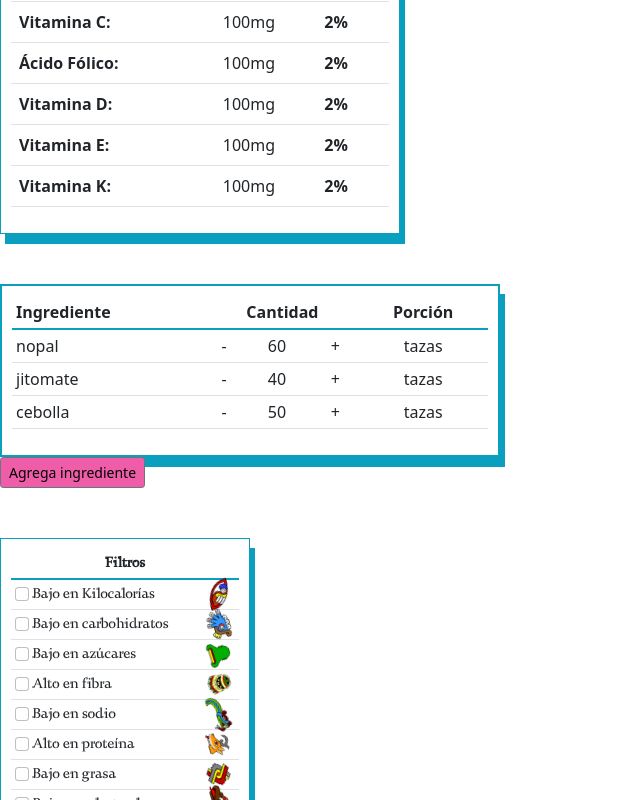
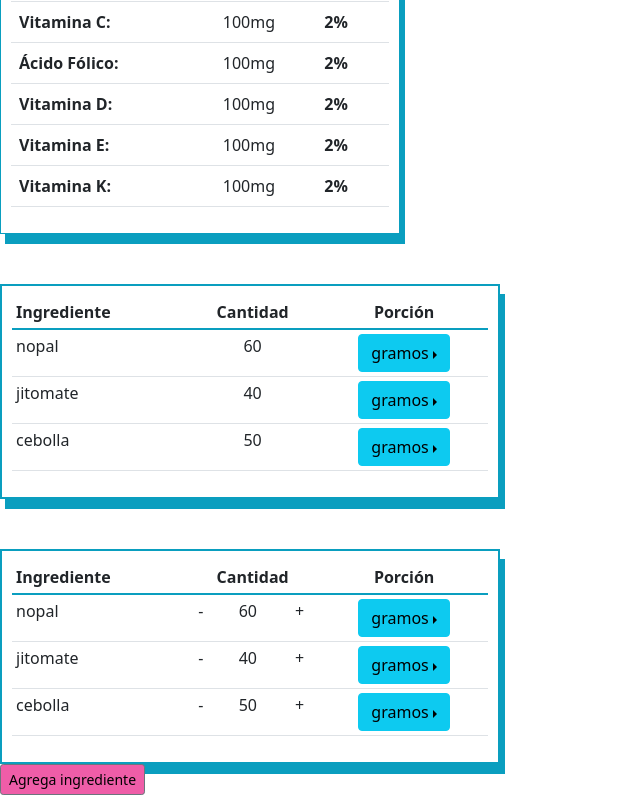
Before and after one commit to KoobenNutriapp/kooben-front, a React (Create React App) app: page / in a window 1280 px wide. Shown: the part 2000-2800 px from the top of the page, without its empty margins (0-640 px from the left). Built offline with nearby package versions, Linux system fonts and the light colour scheme.

Commit message:
Add static ingredients table

```diff
--- a/src/App.js
+++ b/src/App.js
@@ -3,8 +3,9 @@ import NavBar from './components/NavBar'
 import Buttons from "./components/Buttons/";
 import NutFactTable from './components/NutFactTable';
 import Pills from "./components/Pills/";
-import IngredientsTable from "./components/IngredientsTable";
+import IngredientsDynamicTable from "./components/IngredientsDynamicTable";
 import FiltersTable from './components/FiltersTable';
+import IngredientsStaticTable from './components/IngredientsStaticTable';
 
 function App() {
 
@@ -84,7 +85,7 @@ function App() {
 
 
       <Buttons
-        children="Haz favor de exportar"
+        children="Crear receta"
         size="sm"
         color="mexican-pink"
       />
@@ -194,7 +195,13 @@ function App() {
 
 <div className="tempDivider"></div>
 
-      <IngredientsTable
+      <IngredientsStaticTable
+        ingredients={ingredients}
+      />
+
+<div className="tempDivider"></div>
+
+      <IngredientsDynamicTable
         ingredients={ingredients}
       />
 
--- a/src/components/FiltersTable/index.js
+++ b/src/components/FiltersTable/index.js
@@ -1,13 +1,14 @@
-import { Table,Label,Input } from "reactstrap";
+import { Table, Label, Input } from "reactstrap";
 import "./FiltersTable.scss";
 
-
-
 const FiltersTable = () => {
+  const handleFilters = (e) => {
+    console.log(e.target.checked);
+    console.log(e.target.id);
+  };
 
   return (
     <div className="frameFiltersTable">
-
       <Table hover size="sm">
         <thead>
           <tr className="filterTitle">
@@ -17,61 +18,89 @@ const FiltersTable = () => {
         <tbody className="filterItems">
           <tr>
             <td>
-            <Label check><Input type="checkbox" />{' '}Bajo en Kilocalorías</Label>
+              <Label check>
+                <Input type="checkbox" onChange={handleFilters} id="calories" />{" "}
+                Bajo en Kilocalorías
+              </Label>
             </td>
             <td className="pedernal rotation"></td>
           </tr>
           <tr>
             <td>
-            <Label check><Input type="checkbox" />{' '}Bajo en carbohidratos</Label>
+              <Label check>
+                <Input type="checkbox" onChange={handleFilters} id="carbohydrates" />{" "}
+                Bajo en carbohidratos
+              </Label>
             </td>
             <td className="agua rotation"></td>
           </tr>
           <tr>
             <td>
-            <Label check><Input type="checkbox" />{' '}Bajo en azúcares</Label>
+              <Label check>
+                <Input type="checkbox" onChange={handleFilters} id="sugars" />{" "}
+                Bajo en azúcares
+              </Label>
             </td>
             <td className="tepetl rotation"></td>
           </tr>
           <tr>
             <td>
-            <Label check><Input type="checkbox" />{' '}Alto en fibra</Label>
+              <Label check>
+                <Input type="checkbox" onChange={handleFilters} id="fiber" />{" "}
+                Alto en fibra
+              </Label>
             </td>
             <td className="chimalli1 rotation"></td>
           </tr>
           <tr>
             <td>
-            <Label check><Input type="checkbox" />{' '}Bajo en sodio</Label>
+              <Label check>
+                <Input type="checkbox" onChange={handleFilters} id="sodium" />{" "}
+                Bajo en sodio
+              </Label>
             </td>
             <td className="coatl rotation"></td>
           </tr>
           <tr>
             <td>
-            <Label check><Input type="checkbox" />{' '}Alto en proteína</Label>
+              <Label check>
+                <Input type="checkbox" onChange={handleFilters} id="protein" />{" "}
+                Alto en proteína
+              </Label>
             </td>
             <td className="venado rotation"></td>
           </tr>
           <tr>
             <td>
-            <Label check><Input type="checkbox" />{' '}Bajo en grasa</Label>
+              <Label check>
+                <Input type="checkbox" onChange={handleFilters} id="fat" />{" "}
+                Bajo en grasa
+              </Label>
             </td>
             <td className="movimiento rotation"></td>
           </tr>
           <tr>
             <td>
-            <Label check><Input type="checkbox" />{' '}Bajo en colesterol</Label>
+              <Label check>
+                <Input type="checkbox" onChange={handleFilters} id="cholesterol" />{" "}
+                Bajo en colesterol
+              </Label>
             </td>
             <td className="aguila rotation"></td>
           </tr>
           <tr>
             <td>
-            <Label check><Input type="checkbox" />{' '}Bajo en carga glucémica</Label>
+              <Label check>
+                <Input type="checkbox" onChange={handleFilters} id="glycemic_load" />{" "}
+                Bajo en carga glucémica
+              </Label>
             </td>
             <td className="conejo rotation"></td>
           </tr>
         </tbody>
       </Table>
     </div>
-)};
+  );
+};
 
 export default FiltersTable;
--- /dev/null
+++ b/src/components/IngredientsDynamicTable/IngredientsDynamicTable.scss
@@ -0,0 +1,20 @@
+@import '../../styles/colors';
+
+.frameIngredientsTable{
+    border:2px $mayan-blue solid;
+    box-shadow: $mayan-blue 5px 10px;
+    width: 500px !important;
+    padding: 10px;
+}
+
+.thinLine{
+    border-bottom: 2px $mayan-blue solid ;
+}
+
+.center{
+    text-align: center;
+}
+
+.left{
+    text-align: left;
+}
--- /dev/null
+++ b/src/components/IngredientsDynamicTable/index.js
@@ -0,0 +1,44 @@
+import { Table } from "reactstrap";
+import { UncontrolledDropdown, DropdownToggle, DropdownMenu, DropdownItem } from 'reactstrap';
+import "./IngredientsDynamicTable.scss";
+
+const IngredientsDynamicTable = ({ingredients}) => {
+  console.log(ingredients);
+
+  return (
+  <div className="frameIngredientsTable">
+    <Table hover size="sm">
+      <thead>
+        <tr className="thinLine center">
+          <th className="left">Ingrediente</th>
+          <th colSpan="3">Cantidad</th>
+          <th>Porción</th>
+        </tr>
+      </thead>
+      <tbody>
+        {ingredients.map((item) =>{
+          return <tr className="center">
+            <td className="left">{item.name}</td>
+            <td> - </td>
+            <td>{item.equivalence.cup}</td>
+            <td> + </td>
+            <td>
+              <UncontrolledDropdown direction="right">
+                <DropdownToggle color="info" caret>
+                  gramos
+                </DropdownToggle>
+                <DropdownMenu className="selectPortion">
+                <DropdownItem>tazas</DropdownItem>
+                  <DropdownItem divider />
+                  <DropdownItem>piezas</DropdownItem>
+                </DropdownMenu>
+              </UncontrolledDropdown>
+            </td>
+          </tr>
+        })}
+      </tbody>
+    </Table>
+  </div>
+)};
+
+export default IngredientsDynamicTable;
--- /dev/null
+++ b/src/components/IngredientsStaticTable/index.js
@@ -0,0 +1,42 @@
+import { Table } from "reactstrap";
+import { UncontrolledDropdown, DropdownToggle, DropdownMenu, DropdownItem } from 'reactstrap';
+import "./IngredientsStaticTable.scss";
+
+const IngredientsStaticTable = ({ingredients}) => {
+  console.log(ingredients);
+
+  return (
+  <div className="frameIngredientsTable">
+    <Table hover size="sm">
+      <thead>
+        <tr className="thinLine center">
+          <th className="left">Ingrediente</th>
+          <th colSpan="3">Cantidad</th>
+          <th>Porción</th>
+        </tr>
+      </thead>
+      <tbody>
+        {ingredients.map((item) =>{
+          return <tr className="center">
+            <td className="left">{item.name}</td>
+            <td colSpan="3">{item.equivalence.cup}</td>
+            <td>
+              <UncontrolledDropdown direction="right">
+                <DropdownToggle color="info" caret>
+                  gramos
+                </DropdownToggle>
+                <DropdownMenu>
+                  <DropdownItem>tazas</DropdownItem>
+                  <DropdownItem divider />
+                  <DropdownItem>piezas</DropdownItem>
+                </DropdownMenu>
+              </UncontrolledDropdown>
+            </td>
+          </tr>
+        })}
+      </tbody>
+    </Table>
+  </div>
+)};
+
+export default IngredientsStaticTable;
--- a/src/components/IngredientsTable/index.js
+++ /dev/null
@@ -1,32 +0,0 @@
-import { Table } from "reactstrap";
-import "./IngredientsTable.scss";
-
-const IngredientsTable = ({ingredients}) => {
-  console.log(ingredients);
-
-  return (
-  <div className="frameIngredientsTable">
-    <Table hover size="sm">
-      <thead>
-        <tr className="thinLine center">
-          <th className="left">Ingrediente</th>
-          <th colSpan="3">Cantidad</th>
-          <th>Porción</th>
-        </tr>
-      </thead>
-      <tbody>
-        {ingredients.map((item) =>{
-          return <tr className="center">
-            <td className="left">{item.name}</td>
-            <td> - </td>
-            <td>{item.equivalence.cup}</td>
-            <td> + </td>
-            <td>tazas</td>
-          </tr>
-        })}
-      </tbody>
-    </Table>
-  </div>
-)};
-
-export default IngredientsTable;
```
Also changed, not shown: src/components/IngredientsStaticTable/IngredientsStaticTable.scss (renamed from src/components/IngredientsTable/IngredientsTable.scss). Lines whose indentation alone changed are shown as unchanged.
